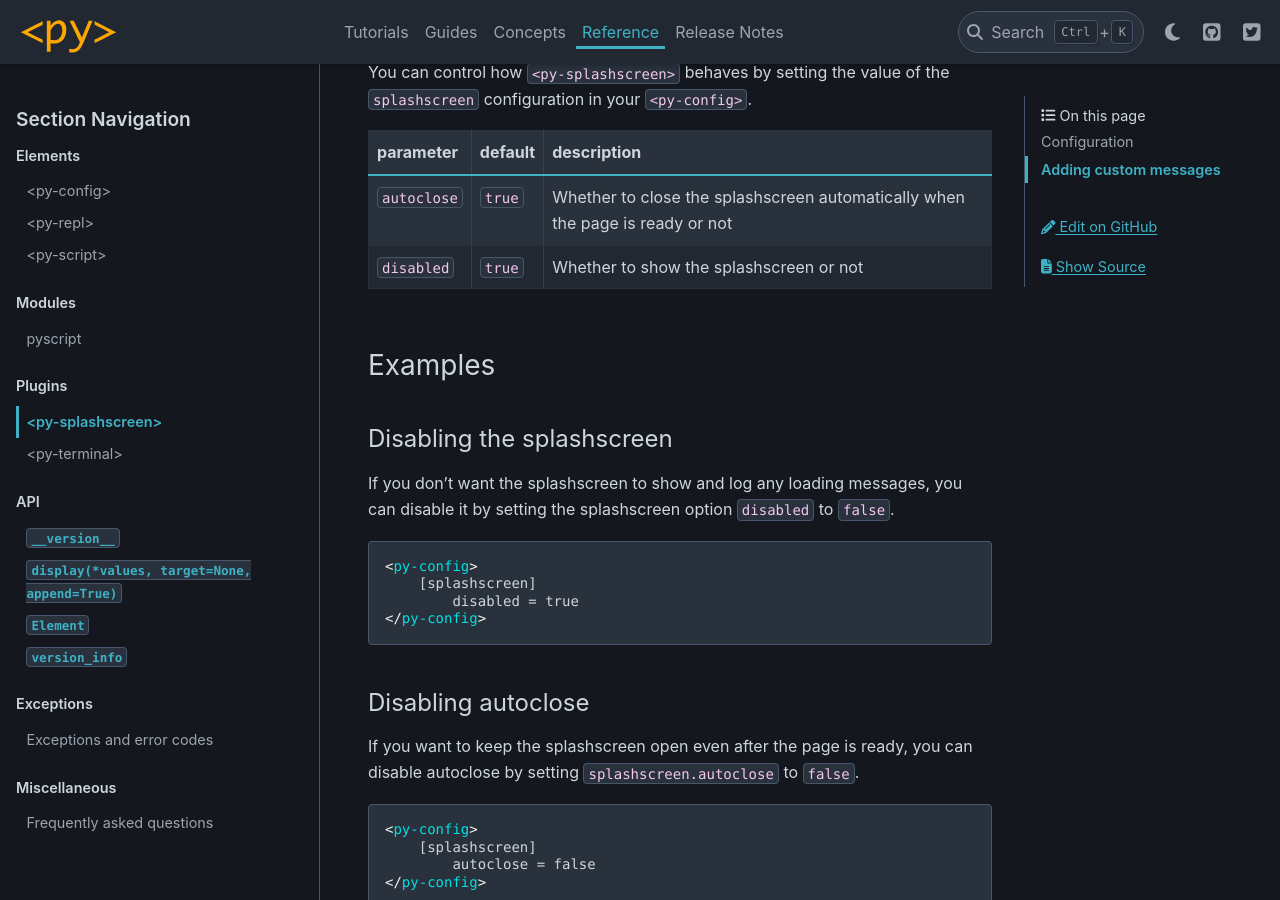
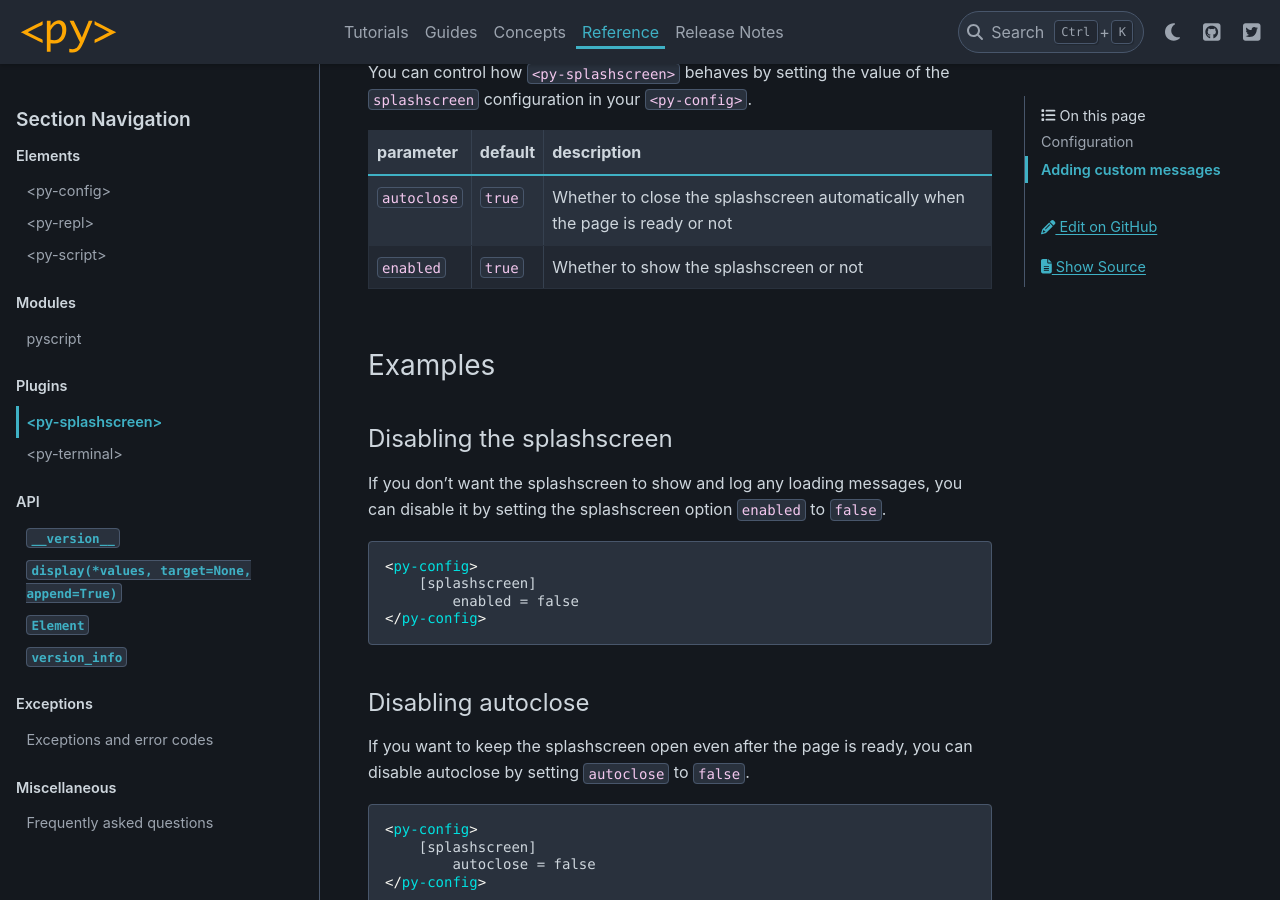
Before and after one commit to pyscript/pyscript, a Sphinx documentation site: the page built from docs/reference/plugins/py-splashscreen.md, in a window 1280 px wide and 900 px high, scrolled down 327 px. Built offline with Sphinx 7.4.7 and the PyData theme 0.15.4, drawn with Linux system fonts in a browser that asks for light colours.

Commit message:
Rename disabled option to enabled and set to true by default

````diff
--- a/docs/reference/plugins/py-splashscreen.md
+++ b/docs/reference/plugins/py-splashscreen.md
@@ -8,27 +8,27 @@ This is one of the core plugins in PyScript, which is active by default. The spl
 You can control how `<py-splashscreen>` behaves by setting the value of the  `splashscreen` configuration in your `<py-config>`.
 
 
-| parameter   | default | description |
-|-------------|---------|-------------|
-| `autoclose` | `true`  | Whether to close the splashscreen automatically when the page is ready or not |
-| `disabled` | `true`    | Whether to show the splashscreen or not |
+| parameter   | default   | description |
+|-------------|-----------|-------------|
+| `autoclose` | `true`    | Whether to close the splashscreen automatically when the page is ready or not |
+| `enabled`   | `true`    | Whether to show the splashscreen or not |
 
 ### Examples
 
 #### Disabling the splashscreen
 
-If you don't want the splashscreen to show and log any loading messages, you can disable it by setting the splashscreen option `disabled` to `false`.
+If you don't want the splashscreen to show and log any loading messages, you can disable it by setting the splashscreen option `enabled` to `false`.
 
 ```html
 <py-config>
     [splashscreen]
-        disabled = true
+        enabled = false
 </py-config>
 ```
 
 #### Disabling autoclose
 
-If you want to keep the splashscreen open even after the page is ready, you can disable autoclose by setting `splashscreen.autoclose` to `false`.
+If you want to keep the splashscreen open even after the page is ready, you can disable autoclose by setting `autoclose` to `false`.
 
 ```html
 <py-config>
````
Also changed, not shown: docs/changelog.md (+1 -1 lines), 2 other files.
